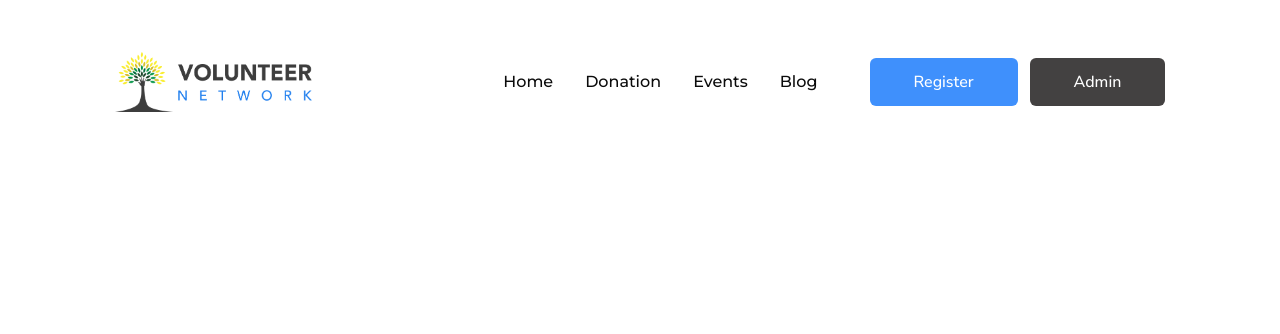
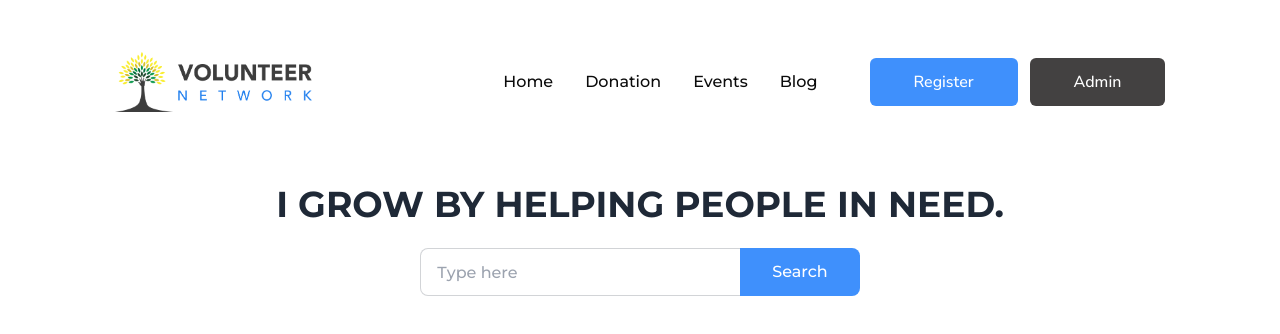
Before and after one commit to ajmainnishu/volunteer-network-client-phero, a React (Vite) app: page / in a window 1280 px wide. Shown: the top 334 px of the page. Built offline with nearby package versions, Linux system fonts and the light colour scheme.

Commit message:
feat: Search component added

```diff
--- /dev/null
+++ b/src/components/Home/Home.jsx
@@ -0,0 +1,11 @@
+import Search from "./Search/Search";
+
+const Home = () => {
+    return (
+        <div>
+            <Search />
+        </div>
+    );
+};
+
+export default Home;
--- /dev/null
+++ b/src/components/Home/Search/Search.jsx
@@ -0,0 +1,13 @@
+const Search = () => {
+    return (
+        <div className="text-center space-y-6 w-10/12 mx-auto">
+            <h1 className="uppercase font-bold text-4xl">I grow by helping people in need.</h1>
+            <div className="flex justify-center items-center">
+                <input type="text" placeholder="Type here" className="input input-bordered border-e-0 rounded-l-lg rounded-none w-full max-w-xs" />
+                <button className="btn rounded-r-lg rounded-none capitalize bg-[#3F90FC] text-white border-0 font-medium text-base px-8">Search</button>
+            </div>
+        </div>
+    );
+};
+
+export default Search;
--- a/src/layout/Main.jsx
+++ b/src/layout/Main.jsx
@@ -1,9 +1,11 @@
+import { Outlet } from "react-router-dom";
 import Navigation from "../components/Home/Navigation/Navigation";
 
 const Main = () => {
     return (
         <div>
             <Navigation />
+            <Outlet />
         </div>
     );
 };
```
Also changed, not shown: src/routes/Router.jsx (+8 -1 lines).
